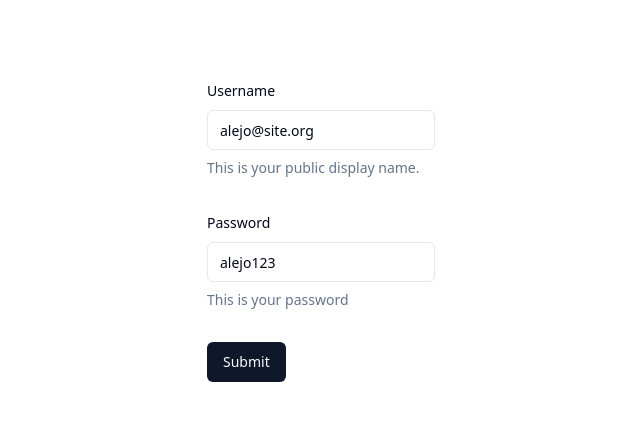
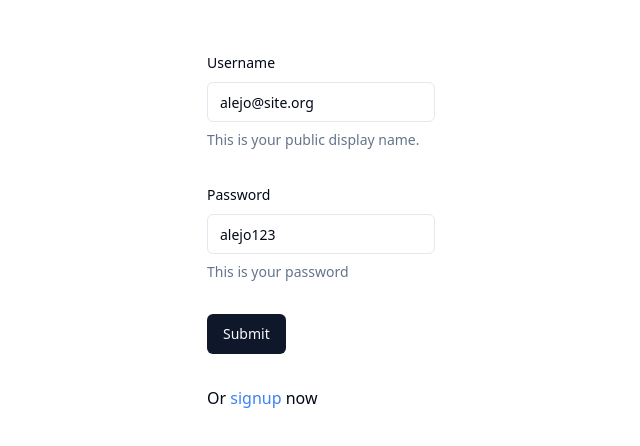
Before and after one commit to MavReactors/Frontend, a React (Vite) app: page / in a window 1280 px wide. Shown: the part 170-616 px from the top of the page, without its empty margins (319-959 px from the left). Built offline with nearby package versions, Linux system fonts and the light colour scheme.

Commit message:
feat: added SignUpPage, as well as react-router-dom for navigation

```diff
--- a/package.json
+++ b/package.json
@@ -19,6 +19,7 @@
     "react": "^18.2.0",
     "react-dom": "^18.2.0",
     "react-hook-form": "^7.51.4",
+    "react-router-dom": "^6.23.1",
     "tailwind-merge": "^2.3.0",
     "tailwindcss-animate": "^1.0.7",
     "zod": "^3.23.8"
--- a/src/App.tsx
+++ b/src/App.tsx
@@ -1,11 +1,18 @@
 // import './App.css'
 import {LogInPage} from "@/page/LogInPage.tsx";
+import {BrowserRouter, Route, Routes} from "react-router-dom";
+import {SignUpPage} from "@/page/SignUpPage.tsx";
 
 function App() {
 
   return (
     <>
-        <LogInPage></LogInPage>
+        <BrowserRouter>
+            <Routes>
+                <Route path={'/'} element={<LogInPage />} ></Route>
+                <Route path={'/signup'} element={<SignUpPage />}> </Route>
+            </Routes>
+        </BrowserRouter>
     </>
   )
 }
--- a/src/page/LogInPage.tsx
+++ b/src/page/LogInPage.tsx
@@ -13,14 +13,11 @@ import {
     FormMessage,
 } from "@/components/ui/form"
 import { Input } from "@/components/ui/input"
+import {Link} from "react-router-dom";
 
 const formSchema = z.object({
-    email: z.string().min(2, {
-        message: "Username must be at least 2 characters"
-    }),
-    password: z.string().min(5, {
-        message: "Password must have at least 5 characters"
-    })
+    email: z.string().email(),
+    password: z.string()
 })
 
 export function LogInPage() {
@@ -77,6 +74,9 @@ export function LogInPage() {
                             )}
                         />
                         <Button type="submit">Submit</Button>
+                        <div>
+                            <p>Or <Link to={'/signup'} className={'text-blue-500'}>signup</Link> now </p>
+                        </div>
                     </form>
                 </Form>
             </div>
--- /dev/null
+++ b/src/page/SignUpPage.tsx
@@ -0,0 +1,83 @@
+import { zodResolver } from "@hookform/resolvers/zod"
+import { useForm } from "react-hook-form"
+import { z } from "zod"
+
+import { Button } from "@/components/ui/button"
+import {
+    Form,
+    FormControl,
+    FormDescription,
+    FormField,
+    FormItem,
+    FormLabel,
+    FormMessage,
+} from "@/components/ui/form"
+import { Input } from "@/components/ui/input"
+
+const formSchema = z.object({
+    username: z.string(),
+    email: z.string().email(),
+    password: z.string()
+})
+
+export function SignUpPage() {
+    const form = useForm<z.infer<typeof formSchema>>({
+        resolver: zodResolver(formSchema),
+        defaultValues: {
+            username: 'alejo',
+            email: "alejo@site.org",
+            password: "alejo123"
+        }
+    })
+
+
+    // 2. Define a submit handler.
+    function onSubmit(values: z.infer<typeof formSchema>) {
+        // Do something with the form values.
+        // ✅ This will be type-safe and validated.
+        console.table(values)
+    }
+
+    return (
+        <div className="flex items-center justify-center min-h-screen">
+            <Form {...form}>
+                <form onSubmit={form.handleSubmit(onSubmit)} className="space-y-8">
+                    <FormField
+                        control={form.control}
+                        name="email"
+                        render={({field}) => (
+                            <FormItem>
+                                <FormLabel>Username</FormLabel>
+                                <FormControl>
+                                    <Input placeholder="shadcn" {...field} />
+                                </FormControl>
+                                <FormDescription>
+                                    This is your public display name.
+                                </FormDescription>
+                                <FormMessage/>
+                            </FormItem>
+                        )}
+                    />
+                    <FormField
+                        control={form.control}
+                        name="password"
+                        render={({field}) => (
+                            <FormItem>
+                                <FormLabel>Password</FormLabel>
+                                <FormControl>
+                                    <Input placeholder="shadcnpw" {...field} />
+                                </FormControl>
+                                <FormDescription>
+                                    This is your password
+                                </FormDescription>
+                                <FormMessage/>
+                            </FormItem>
+                        )}
+                    />
+                    <Button type="submit">Submit</Button>
+                </form>
+            </Form>
+        </div>
+    )
+
+}
```
